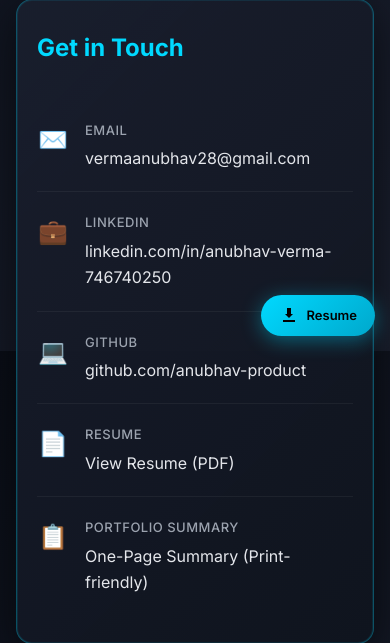
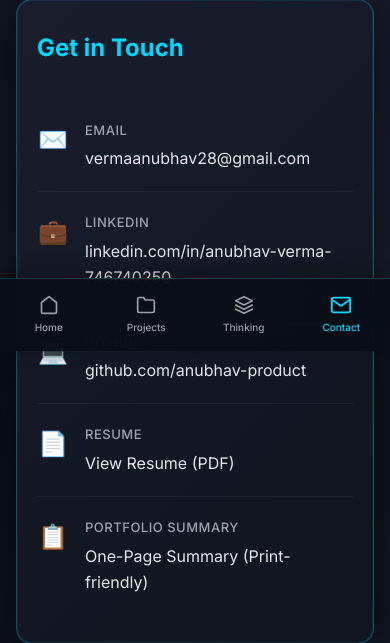
Before and after one commit to anubhav-product/Portfolio, a Flask app: page /contact in a window 390 px wide. Shown: the part 493-1136 px from the top of the page. Run offline with Flask 3, Linux system fonts and the light colour scheme.

Commit message:
Add mobile bottom navigation bar for better UX
- Added sticky bottom nav with 4 key sections (Home, Projects, Thinking, Contact)
- Icons with labels for intuitive navigation
- Active state highlighting for current page
- Hide floating resume button on mobile (use Contact page instead)
- Adjust scroll-to-top button position above bottom nav
- Add Case Study to hamburger menu for easy access
- Improved mobile menu scrolling for long lists
- Better touch targets and spacing on mobile

```diff
--- a/static/style.css
+++ b/static/style.css
@@ -1482,6 +1482,53 @@ button:focus {
   transform: rotate(-45deg) translate(7px, -7px);
 }
 
+/* Mobile bottom navigation */
+.mobile-bottom-nav {
+  display: none;
+  position: fixed;
+  bottom: 0;
+  left: 0;
+  right: 0;
+  background: rgba(10, 14, 23, 0.95);
+  backdrop-filter: blur(20px);
+  border-top: 1px solid rgba(0, 217, 255, 0.2);
+  padding: 8px 0 calc(8px + env(safe-area-inset-bottom));
+  z-index: 1000;
+  box-shadow: 0 -4px 20px rgba(0, 0, 0, 0.3);
+}
+
+.mobile-nav-item {
+  display: flex;
+  flex-direction: column;
+  align-items: center;
+  gap: 4px;
+  flex: 1;
+  padding: 8px;
+  color: rgba(255, 255, 255, 0.6);
+  text-decoration: none;
+  font-size: 11px;
+  font-weight: 500;
+  transition: all 0.2s ease;
+}
+
+.mobile-nav-item svg {
+  width: 22px;
+  height: 22px;
+  stroke: rgba(255, 255, 255, 0.6);
+  transition: all 0.2s ease;
+}
+
+.mobile-nav-item.active,
+.mobile-nav-item:hover {
+  color: var(--primary);
+}
+
+.mobile-nav-item.active svg,
+.mobile-nav-item:hover svg {
+  stroke: var(--primary);
+  transform: scale(1.1);
+}
+
 /* Scroll progress bar */
 .scroll-progress {
   position: fixed;
@@ -2142,6 +2189,8 @@ a, button, .card, .skill-card, .thinking-card, .presence-card {
     transition: all 0.3s cubic-bezier(0.4, 0, 0.2, 1);
     border-bottom: 2px solid rgba(0, 217, 255, 0.3);
     box-shadow: 0 4px 20px rgba(0, 0, 0, 0.5);
+    max-height: calc(100vh - 140px);
+    overflow-y: auto;
   }
 
   .nav-links.active {
@@ -2163,19 +2212,26 @@ a, button, .card, .skill-card, .thinking-card, .presence-card {
     transform: translateX(5px);
   }
 
-  /* Adjust floating buttons for mobile */
+  /* Show mobile bottom navigation */
+  .mobile-bottom-nav {
+    display: flex;
+  }
+
+  /* Adjust floating buttons for mobile with bottom nav */
   .floating-resume-btn {
-    bottom: 20px;
-    right: 20px;
-    padding: 12px 20px;
-    font-size: 14px;
+    display: none; /* Hide on mobile since we have bottom nav */
   }
 
   .scroll-to-top {
-    bottom: 90px;
+    bottom: 80px; /* Above bottom nav */
     right: 20px;
     width: 45px;
     height: 45px;
+  }
+
+  /* Add padding to content to prevent overlap with bottom nav */
+  body {
+    padding-bottom: 70px;
   }
 
   .framework-grid,
@@ -2308,13 +2364,6 @@ a, button, .card, .skill-card, .thinking-card, .presence-card {
 
   .metric-label {
     font-size: 11px;
-  }
-
-  .floating-resume-btn {
-    padding: 10px 18px;
-    font-size: 13px;
-    bottom: 15px;
-    right: 15px;
   }
 
   .scroll-to-top {
@@ -2337,4 +2386,13 @@ a, button, .card, .skill-card, .thinking-card, .presence-card {
   .framework-box {
     padding: 20px 16px;
   }
-}
+
+  .mobile-nav-item {
+    font-size: 10px;
+  }
+
+  .mobile-nav-item svg {
+    width: 20px;
+    height: 20px;
+  }
+}
--- a/templates/base.html
+++ b/templates/base.html
@@ -42,7 +42,8 @@
       </button>
       <div class="nav-links">
         <a href="{{ url_for('projects') }}" {% if request.endpoint == 'projects' %}class="active"{% endif %}>Projects</a>
-        <a href="{{ url_for('product_thinking') }}" {% if request.endpoint == 'product_thinking' %}class="active"{% endif %}>Thinking</a>
+        <a href="{{ url_for('case_study') }}" {% if request.endpoint == 'case_study' %}class="active"{% endif %}>Case Study</a>
+        <a href="{{ url_for('product_thinking') }}" {% if request.endpoint == 'product_thinking' %}class="active"{% endif %}>Product Thinking</a>
         <a href="{{ url_for('frameworks') }}" {% if request.endpoint == 'frameworks' %}class="active"{% endif %}>Frameworks</a>
         <a href="{{ url_for('teardowns') }}" {% if request.endpoint == 'teardowns' %}class="active"{% endif %}>Teardowns</a>
         <a href="{{ url_for('skills') }}" {% if request.endpoint == 'skills' %}class="active"{% endif %}>Skills</a>
@@ -78,6 +79,36 @@
     </svg>
     Resume
   </a>
+
+  <!-- Mobile bottom navigation -->
+  <nav class="mobile-bottom-nav">
+    <a href="{{ url_for('home') }}" class="mobile-nav-item {% if request.endpoint == 'home' %}active{% endif %}">
+      <svg width="24" height="24" viewBox="0 0 24 24" fill="none">
+        <path d="M3 9l9-7 9 7v11a2 2 0 0 1-2 2H5a2 2 0 0 1-2-2z" stroke="currentColor" stroke-width="2" stroke-linecap="round" stroke-linejoin="round"/>
+      </svg>
+      <span>Home</span>
+    </a>
+    <a href="{{ url_for('projects') }}" class="mobile-nav-item {% if request.endpoint == 'projects' or request.endpoint == 'case_study' %}active{% endif %}">
+      <svg width="24" height="24" viewBox="0 0 24 24" fill="none">
+        <path d="M22 19a2 2 0 0 1-2 2H4a2 2 0 0 1-2-2V5a2 2 0 0 1 2-2h5l2 3h9a2 2 0 0 1 2 2z" stroke="currentColor" stroke-width="2" stroke-linecap="round" stroke-linejoin="round"/>
+      </svg>
+      <span>Projects</span>
+    </a>
+    <a href="{{ url_for('product_thinking') }}" class="mobile-nav-item {% if request.endpoint == 'product_thinking' or request.endpoint == 'frameworks' or request.endpoint == 'teardowns' %}active{% endif %}">
+      <svg width="24" height="24" viewBox="0 0 24 24" fill="none">
+        <path d="M12 2L2 7l10 5 10-5-10-5z" stroke="currentColor" stroke-width="2" stroke-linecap="round" stroke-linejoin="round"/>
+        <path d="M2 17l10 5 10-5M2 12l10 5 10-5" stroke="currentColor" stroke-width="2" stroke-linecap="round" stroke-linejoin="round"/>
+      </svg>
+      <span>Thinking</span>
+    </a>
+    <a href="{{ url_for('contact') }}" class="mobile-nav-item {% if request.endpoint == 'contact' %}active{% endif %}">
+      <svg width="24" height="24" viewBox="0 0 24 24" fill="none">
+        <path d="M4 4h16c1.1 0 2 .9 2 2v12c0 1.1-.9 2-2 2H4c-1.1 0-2-.9-2-2V6c0-1.1.9-2 2-2z" stroke="currentColor" stroke-width="2" stroke-linecap="round" stroke-linejoin="round"/>
+        <path d="M22 6l-10 7L2 6" stroke="currentColor" stroke-width="2" stroke-linecap="round" stroke-linejoin="round"/>
+      </svg>
+      <span>Contact</span>
+    </a>
+  </nav>
 
   <!-- Scroll progress bar -->
   <div class="scroll-progress" id="scrollProgress"></div>
```
